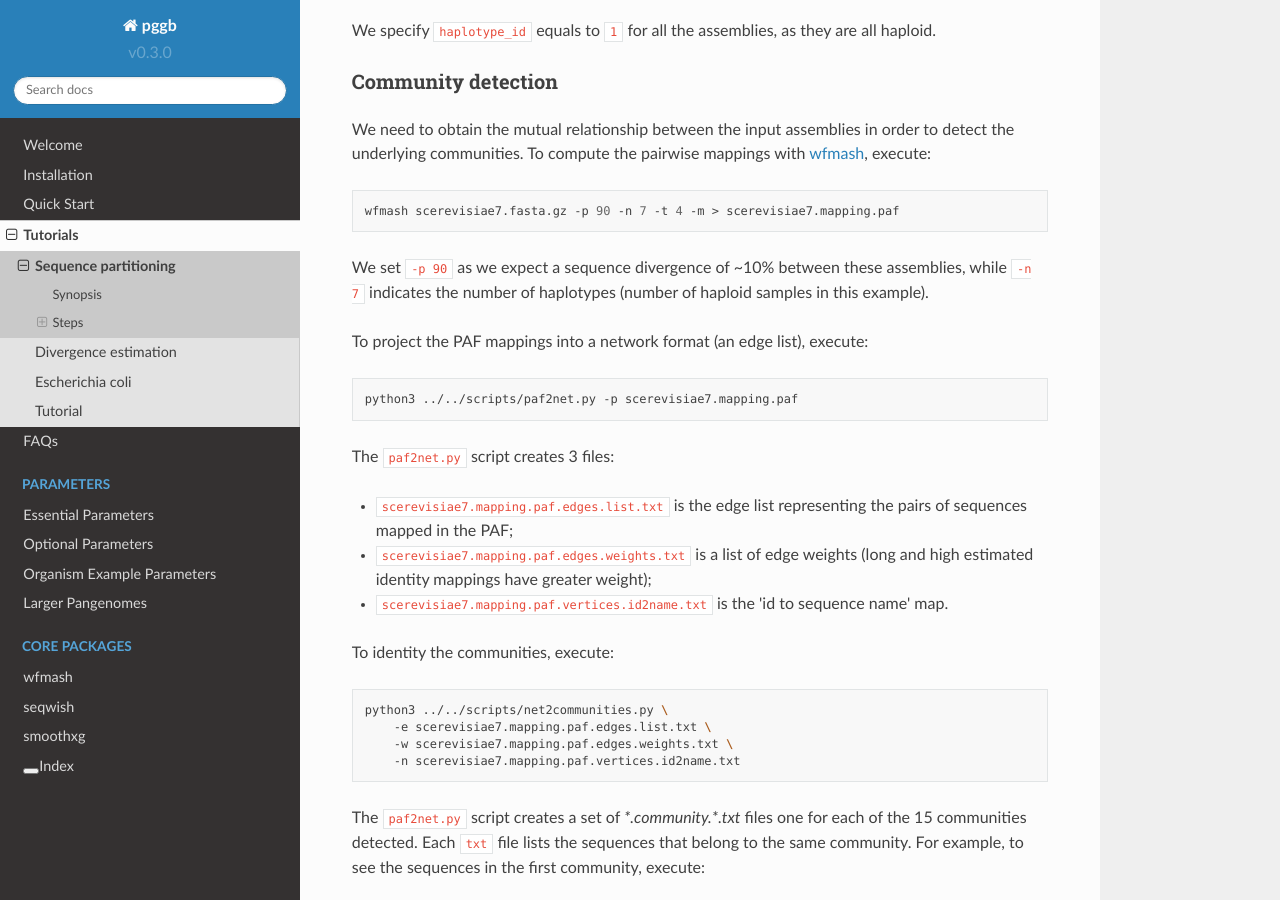
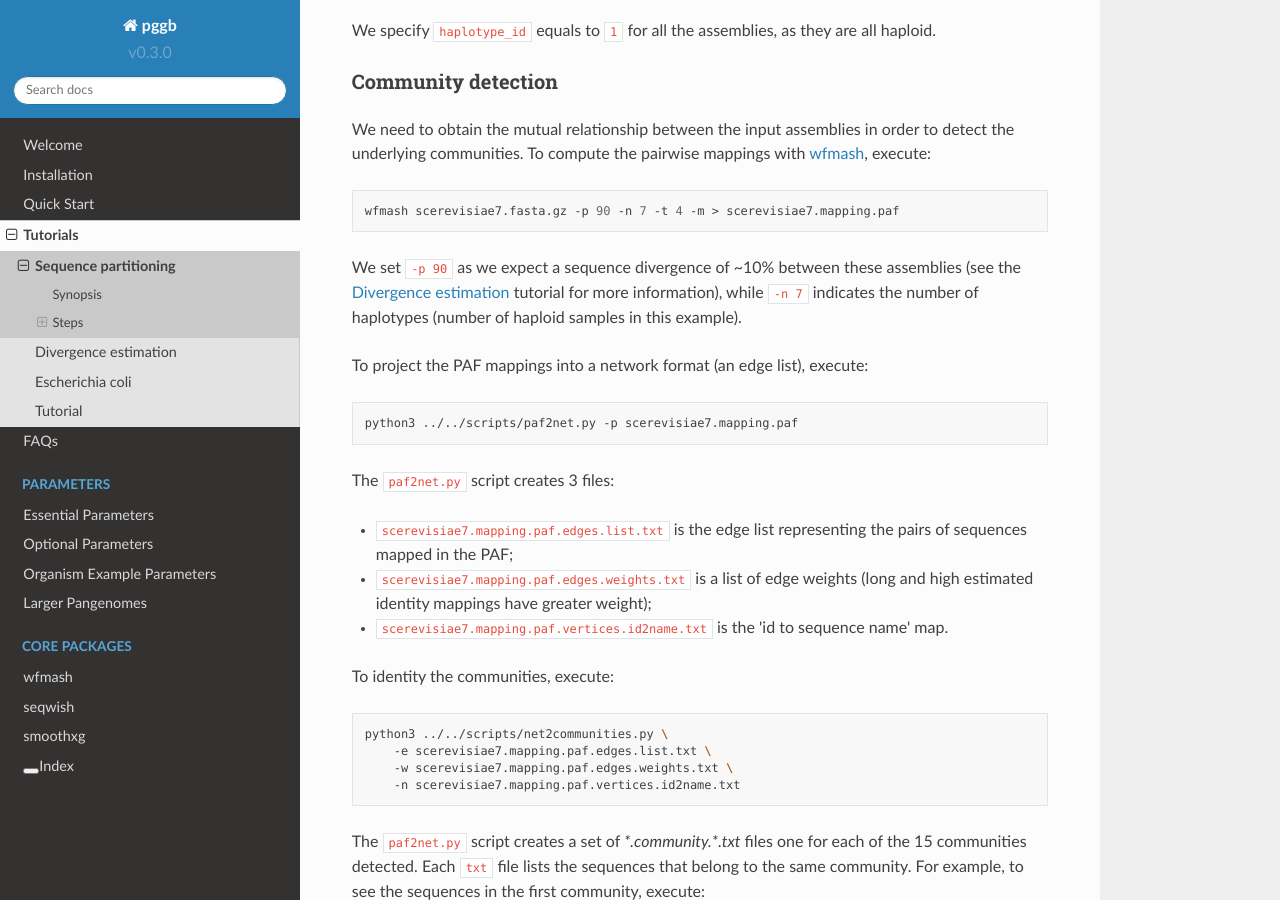
Before and after one commit to pangenome/pggb, a Sphinx documentation site: the page built from docs/rst/tutorials/sequence_partitioning.rst, in a window 1280 px wide and 900 px high, scrolled down 1528 px. Built offline with Sphinx 7.4.7 and the Read the Docs theme 2.0.0, drawn with Linux system fonts in a browser that asks for light colours.

Commit message:
refer to divergenec estimation in sequence partitioning tutorial [skip ci]

```diff
--- a/docs/rst/tutorials/sequence_partitioning.rst
+++ b/docs/rst/tutorials/sequence_partitioning.rst
@@ -95,8 +95,8 @@ To compute the pairwise mappings with `wfmash <https://github.com/ekg/wfmash>`_,
     wfmash scerevisiae7.fasta.gz -p 90 -n 7 -t 4 -m > scerevisiae7.mapping.paf
 
 
-We set ``-p 90`` as we expect a sequence divergence of ~10% between these assemblies, while ``-n 7`` indicates the number
-of haplotypes (number of haploid samples in this example).
+We set ``-p 90`` as we expect a sequence divergence of ~10% between these assemblies (see the :ref:`divergence_estimation`
+tutorial for more information), while ``-n 7`` indicates the number of haplotypes (number of haploid samples in this example).
 
 To project the PAF mappings into a network format (an edge list), execute:
 
```
